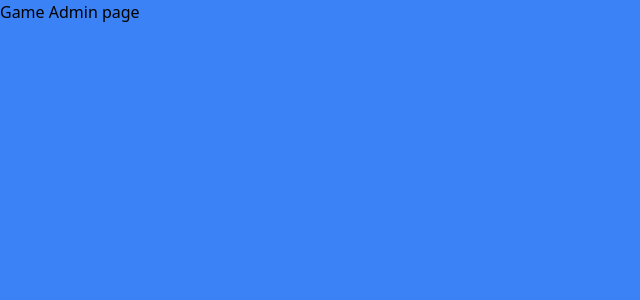
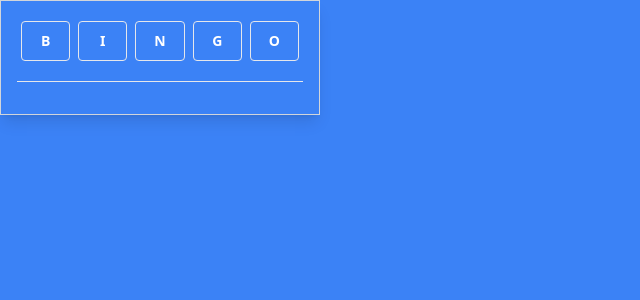
Before and after one commit to hi-im-yan/bingo-app-frontend, a Next.js app: page /game/admin in a window 1280 px wide. Shown: the top 300 px of the page, without its empty margins (0-640 px from the left). Built offline with nearby package versions, Linux system fonts and the light colour scheme.

Commit message:
feat: showing the numbers of corresponding letter

```diff
--- a/app/game/admin/page.tsx
+++ b/app/game/admin/page.tsx
@@ -1,36 +1,54 @@
-"use client"
-
-"use client"
+"use client";
 
 import { Button } from "@/components/ui/button";
 import { Input } from "@/components/ui/input";
 import Link from "next/link";
-import { redirect, useRouter } from "next/navigation";
 import { FormEvent, useState } from "react";
 
 export default function ProfileForm() {
-  const [roomName, setRoomName] = useState('');
-  const router = useRouter()
+  const [selectedButton, setSelectedButton] = useState("");
 
-  async function createRoom() {
-    // await fetch('https://dummyjson.com/products/add', {
-    //   method: 'POST',
-    //   headers: { 'Content-Type': 'application/json' },
-    //   body: JSON.stringify({
-    //     title: roomName,
-    //     /* other product data */
-    //   })
-    // })
-    //   .then(res => res.json())
-    //   .then((data) => {
-    //     console.log(data);
-    //     router.push('/')
-    //   });
-  }
+  const handleButtonClick = (letter: string) => {
+    setSelectedButton(letter);
+  };
+
+  const letterMappings: Record<string, number[]> = {
+    B: [1, 2, 3, 4, 5, 6, 7, 8, 9, 10, 11, 12, 13, 14, 15],
+    I: [16, 17, 18, 19, 20, 21, 22, 23, 24, 25, 26, 27, 28, 29, 30],
+    N: [31, 32, 33, 34, 35, 36, 37, 38, 39, 40, 41, 42, 43, 44, 45],
+    G: [46, 47, 48, 49, 50, 51, 52, 53, 54, 55, 56, 57, 58, 59, 60],
+    O: [61, 62, 63, 64, 65, 66, 67, 68, 69, 70, 71, 72, 73, 74, 75],
+  };
 
   return (
     <>
-    <h1>Game Admin page</h1>
+      <div className="border border-gray-300 shadow-lg p-4 lg:w-1/4 sm:w-max">
+        <div className="grid grid-cols-5">
+          {["B", "I", "N", "G", "O"].map((letter) => (
+            <Button
+              key={letter}
+              className={`bg-${
+                selectedButton.match(letter) ? "blue-700" : "blue-500"
+              } hover:bg-blue-700 text-white font-bold py-2 px-4 rounded border border-gray-200 m-1`}
+              onClick={() => handleButtonClick(letter)}
+            >
+              {letter}
+            </Button>
+          ))}
+        </div>
+        <hr className="my-4" />
+        <div className="grid grid-cols-5">
+          {letterMappings[selectedButton]?.map((number, index) => (
+            <div key={number}>
+              <Button
+                className="bg-gray-200 text-gray-700 font-bold py-2 px-4 rounded border border-gray-200 mb-1 hover:bg-gray-300"
+              >
+                {number.toFixed(0).padStart(2, "0")}
+              </Button>
+            </div>
+          ))}
+        </div>
+      </div>
     </>
   );
 }
```
